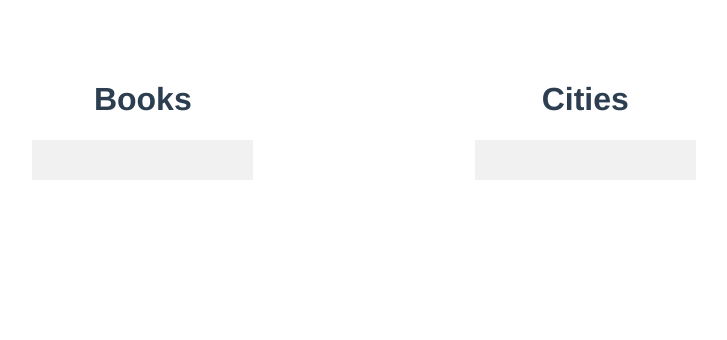
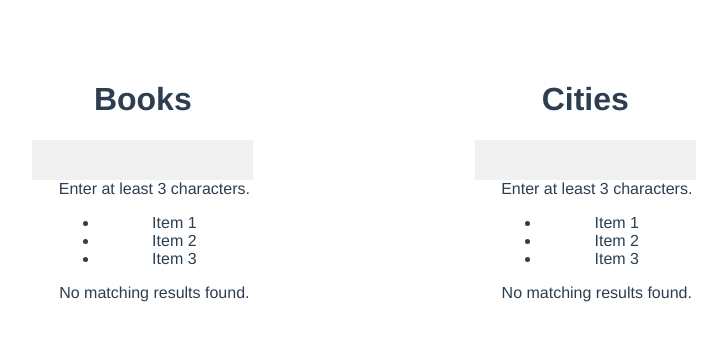
Before and after one commit to Kashif7/vue3-autocomplete, a Vue app: page / in a window 1280 px wide. Shown: the top 340 px of the page, without its empty margins (276-1003 px from the left). Built offline with nearby package versions, Linux system fonts and the light colour scheme.

Commit message:
implemented the html structure for auto complete component

```diff
--- a/src/components/AutoComplete.vue
+++ b/src/components/AutoComplete.vue
@@ -3,7 +3,18 @@
 
 <template>
   <div>
-    <input type="text" />
+    <input id="search" type="text" />
+  </div>
+  <div id="list-container" class="list-container">
+    <label id="validation-message"> Enter at least 3 characters. </label>
+
+    <ul id="results-list">
+      <li>Item 1</li>
+      <li>Item 2</li>
+      <li>Item 3</li>
+    </ul>
+
+    <label id="no-results-message"> No matching results found. </label>
   </div>
 </template>
 
@@ -20,4 +31,9 @@ input[type="text"] {
   background-color: #f1f1f1;
   width: 50%;
 }
+
+.list-container {
+  padding-left: 31%;
+  width: fit-content;
+}
 </style>
```
